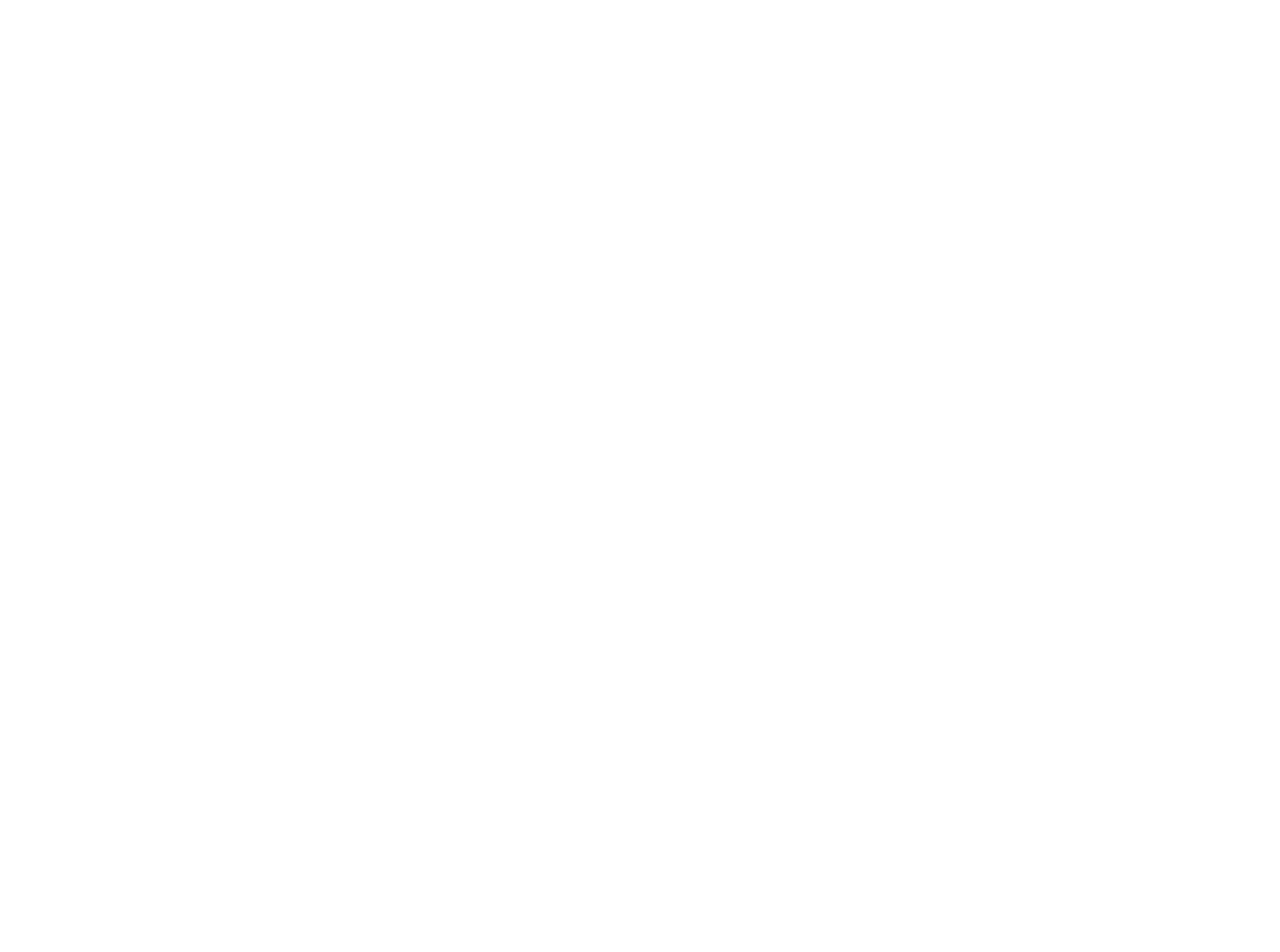
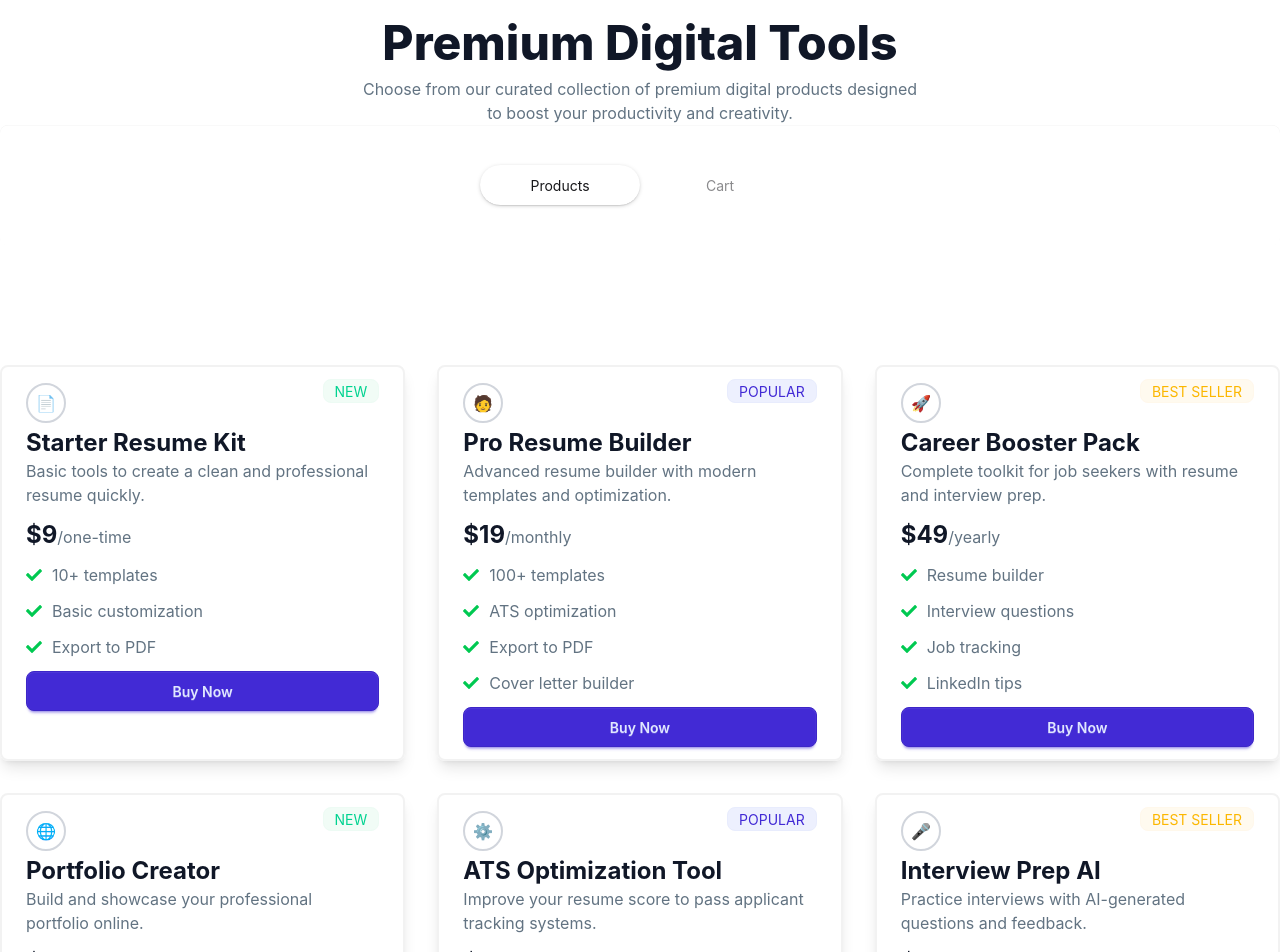
Before and after one commit to sajjaturrahmansheikh-sudo/Digitools-plateform, a React (Vite) app: page / in a window 1280 px wide. Shown: the part 1000-1952 px from the top of the page. Before the commit the page ends 979 px from the top, so only its background shows below. Built offline with nearby package versions, Linux system fonts and the light colour scheme.

Commit message:
create digital tools section with Api json data tying to make it user friendly

```diff
--- /dev/null
+++ b/public/Cartdata.json
@@ -0,0 +1,68 @@
+[
+  {
+    "id": 1,
+    "name": "Starter Resume Kit",
+    "description": "Basic tools to create a clean and professional resume quickly.",
+    "price": 9,
+    "period": "one-time",
+    "tag": "new",
+    "tagType": "new",
+    "features": ["10+ templates", "Basic customization", "Export to PDF"],
+    "icon": "📄"
+  },
+  {
+    "id": 2,
+    "name": "Pro Resume Builder",
+    "description": "Advanced resume builder with modern templates and optimization.",
+    "price": 19,
+    "period": "monthly",
+    "tag": "popular",
+    "tagType": "popular",
+    "features": ["100+ templates", "ATS optimization", "Export to PDF", "Cover letter builder"],
+    "icon": "🧑"
+  },
+  {
+    "id": 3,
+    "name": "Career Booster Pack",
+    "description": "Complete toolkit for job seekers with resume and interview prep.",
+    "price": 49,
+    "period": "yearly",
+    "tag": "best seller",
+    "tagType": "best seller",
+    "features": ["Resume builder", "Interview questions", "Job tracking", "LinkedIn tips"],
+    "icon": "🚀"
+  },
+  {
+    "id": 4,
+    "name": "Portfolio Creator",
+    "description": "Build and showcase your professional portfolio online.",
+    "price": 14,
+    "period": "monthly",
+    "tag": "new",
+    "tagType": "new",
+    "features": ["Custom domains", "Responsive design", "Project showcase", "SEO optimization"],
+    "icon": "🌐"
+  },
+  {
+    "id": 5,
+    "name": "ATS Optimization Tool",
+    "description": "Improve your resume score to pass applicant tracking systems.",
+    "price": 7,
+    "period": "one-time",
+    "tag": "popular",
+    "tagType": "popular",
+    "features": ["Keyword suggestions", "Score analysis", "Instant feedback"],
+    "icon": "⚙️"
+  },
+  {
+    "id": 6,
+    "name": "Interview Prep AI",
+    "description": "Practice interviews with AI-generated questions and feedback.",
+    "price": 12,
+    "period": "monthly",
+    "tag": "best seller",
+    "tagType": "best seller",
+    "features": ["Mock interviews", "Real-time feedback", "Answer suggestions"],
+    "icon": "🎤"
+  }
+]
--- a/src/App.jsx
+++ b/src/App.jsx
@@ -1,16 +1,57 @@
 
+import { useState } from 'react'
 import './App.css'
 import Banner from './Components/Banner/Banner'
+import Cart from './Components/Cart'
 import Navbar from './Components/Navbar/Navbar'
 import Status from './Components/Status/Status'
+import Tools from './Components/Tools/Tools'
+
+const getCarts = async () => {
+  const res = await fetch("/public/Cartdata.json")
+  return res.json();
+}
+const cartsPromis = getCarts();
+
+
 function App() {
+
+    const [activeTab , setActiveTab] = useState("products");
+    const [carts , setCarts] = useState([]);
+
 
   return (
     <>
       <Navbar></Navbar>
       <Banner></Banner>
       <Status></Status>
+      <div className='container mx-auto mt-20'>
+        <h2 className='text-5xl font-extrabold text-[#101727] text-center mb-2.5'>Premium Digital Tools</h2>
+        <p className='text-[#627382] text-center'>Choose from our curated collection of premium digital products designed <br />to boost your productivity and creativity.</p>
+      </div>
 
+      {/* name of each tab group should be unique */}
+      <div className="tabs tabs-box justify-center py-10 bg-transparent">
+        <input
+          type="radio"
+          name="my_tabs_1"
+          className="tab w-40 rounded-full"
+          aria-label="Products"
+          onClick={() => setActiveTab("products")}
+          defaultChecked
+
+        />
+        <input
+          type="radio"
+          name="my_tabs_1"
+          className="tab w-40 rounded-full"
+          aria-label="Cart"
+          onClick={() => setActiveTab("cart")}
+        />
+      </div>
+
+      {activeTab === "products" && <Tools cartsPromis={cartsPromis} carts={carts} setCarts={setCarts}></Tools>}
+      {activeTab === "cart" && <Cart carts={carts} setCarts={setCarts}></Cart>}
     </>
   )
 }
--- a/src/Components/Banner/Banner.jsx
+++ b/src/Components/Banner/Banner.jsx
@@ -5,7 +5,7 @@
     return (
         <div className='container mx-auto py-20'>
 
-            <div className='flex justify-between items-center gap-14'>
+            <div className='lg:flex justify-between items-center gap-14'>
 
                 <div className='space-y-4'>
                     <div className="badge badge-soft badge-primary"><img src="/src/assets/Group 5.png" alt="bedge logo" /> New: AI-Powered Tools Available</div>
--- /dev/null
+++ b/src/Components/Cart.jsx
@@ -0,0 +1,52 @@
+
+
+const Cart = ({ carts, setCarts }) => {
+
+    const totalPrice = carts.reduce((sum, item) => sum + item.price, 0)
+    const handlePayment = () => {
+        setCarts([]);
+    }
+    const handleDelete = (item)=>{
+        const filteredArray = carts.filter(i=> i.id !== item.id)
+        setCarts(filteredArray)
+    }
+
+    return (
+        <div className="container mx-auto">
+            <div className="border-[#F2F2F2] border-2 p-5 rounded-lg mb-14">
+                <h2 className="text-2xl font-bold text-[#101727]">Your Cart</h2>
+
+                {
+                    carts.length === 0 ? <p className="text-center text-3xl text-[#627382] m-15">Your Cart Is Empty</p> : <>
+                        <div className="space-y-4 mt-10">
+                            {
+                                carts.map((item) => (
+                                    <div className="flex justify-between items-center bg-[#F9FAFC] border-[#F2F2F2] border-2 rounded-lg p-5">
+                                        <div className="flex gap-3.5 items-center">
+                                            <div>
+                                                <span className='border-2 border-gray-300 p-2 rounded-full'>{item.icon}</span>
+                                            </div>
+                                            <div>
+                                                <h4 className="text-[#101727] font-semibold ">{item.name}</h4>
+                                                <span className="text-[#627382]">${item.price} </span>
+                                            </div>
+                                        </div>
+                                        <div><span onClick={()=> handleDelete(item)} className="text-red-500 cursor-pointer">Remove</span></div>
+                                    </div>
+                                ))}
+                            <div className="flex justify-between items-center">
+                                <div>Total:</div>
+                                <div className="text-[#101727] font-bold text-2xl">${totalPrice}</div>
+                            </div>
+                            <button onClick={handlePayment} className="btn text-xl w-full bg-linear-to-r from-[#4F39F6] to-[#9514FA] text-white text-white rounded-full">Proceed To Checkout</button>
+                        </div>
+                    </>
+                }
+
+
+            </div>
+        </div>
+    );
+};
+
+export default Cart;
--- a/src/Components/Status/Status.jsx
+++ b/src/Components/Status/Status.jsx
@@ -5,17 +5,17 @@
         <div className='bg-linear-to-r from-[#4F39F6] to-[#9514FA] mb-10'>
             <div className='container mx-auto text-white py-4'>
                 <div className='grid grid-cols-3 items-center justify-center gap-3 text-center'>
-                    <div className='border-r'>
+                    <div className='border-r-2 border-r-[#ffffffba]'>
                         <h3 className='text-6xl font-extrabold'>50K+</h3>
-                        <h2 className='text-2xl font-medium text-[#fff]'>Active Users</h2>
+                        <h2 className='text-2xl font-medium text-[#ffffffba]'>Active Users</h2>
                     </div>
-                    <div>
+                    <div className='border-r-2 border-r-[#ffffffba]'>
                         <h3 className='text-6xl font-extrabold'>200+</h3>
-                        <h2 className='text-2xl font-medium text-[#fff]'>Premium Tools</h2>
+                        <h2 className='text-2xl font-medium text-[#ffffffba]'>Premium Tools</h2>
                     </div>
                     <div>
                         <h3 className='text-6xl font-extrabold'>4.9</h3>
-                        <h2 className='text-2xl font-medium text-[#fff]'>Rating</h2>
+                        <h2 className='text-2xl font-medium text-[#ffffffba]'>Rating</h2>
                     </div>
                 </div>
             </div>
--- /dev/null
+++ b/src/Components/Toolcard.jsx
@@ -0,0 +1,33 @@
+import { useState } from "react";
+
+import { FaCheck } from 'react-icons/fa';
+
+const Toolcard = ({tool, carts, setCarts}) => {
+    const [isBuying, setBuying] = useState(false);
+    const handleBuying = ()=>{
+        setBuying(true)
+        setCarts([...carts, tool])
+    }
+    return (
+        <div key={tool.id} className='shadow-lg px-6 py-3 rounded-lg space-y-3 border-[#F2F2F2] border-2'>
+            <div className={`float-right badge badge-soft ${tool.tag == "popular" ? "badge-primary" : tool.tag == "best seller" ? "badge-warning" : tool.tag == "new" ? "badge-success" : ""}`}> {tool.tag.toUpperCase()} </div>
+            <div className='mt-3'> <span className='border-2 border-gray-300 p-2 rounded-full'>{tool.icon}</span> </div>
+            <div>
+                <h3 className='text-[#101727] font-bold text-2xl'> {tool.name} </h3>
+                <p className='text-[#627382]'> {tool.description} </p>
+            </div>
+            <div className='text-[#627382]'> <span className='text-[#101727] font-bold text-2xl'> ${tool.price}</span>/{tool.period} </div>
+            <div>
+                <ul className='space-y-3 mt-2.5'>
+                    {
+                        tool.features.map(feature => <li className='flex items-center gap-2.5 text-[#627382] '><FaCheck className='text-green-500' /> {feature}</li>)
+                    }
+                </ul>
+            </div>
+
+            <button onClick={handleBuying} className='btn btn-primary block w-full rounded-lg'> {isBuying ? "Add to cart": "Buy Now"} </button>
+        </div>
+    );
+};
+
+export default Toolcard;
--- /dev/null
+++ b/src/Components/Tools/Tools.jsx
@@ -0,0 +1,24 @@
+import React, { use } from 'react';
+import Toolcard from '../Toolcard';
+
+const Tools = ({ cartsPromis , carts , setCarts }) => {
+
+    const tools = use(cartsPromis)
+
+    return (
+        <div className='py-20 container mx-auto'>
+
+            <div className='grid md:grid-cols-2 lg:grid-cols-3 gap-8 mt-10 rounded-lg'>
+                {
+                    tools.map((tool) => (
+                        <Toolcard key={tool.id} tool={tool} carts={carts} setCarts={setCarts}></Toolcard>
+                    ))}
+            </div>
+
+
+
+        </div>
+    );
+};
+
+export default Tools;
```
